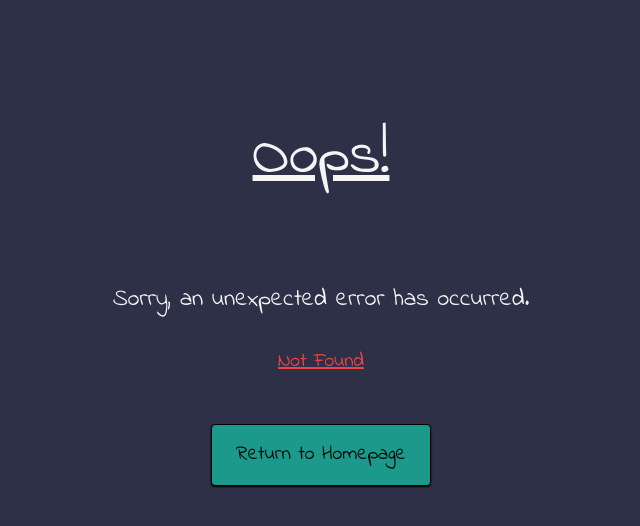
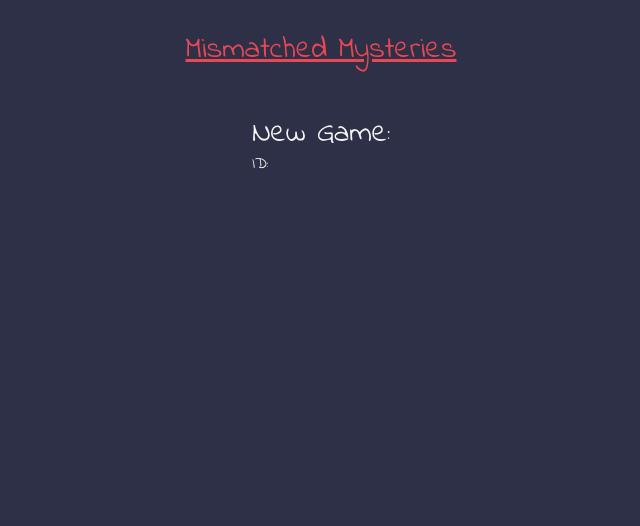
Before and after one commit to g-popp/MismatchMysteries, a React (Vite) app: page /newGame in a window 1280 px wide. Before the commit this address had no page. Shown: the top 526 px of the page, without its empty margins (319-959 px from the left). Built offline with nearby package versions, Linux system fonts and the light colour scheme.

Commit message:
Create Layout and NewGame component

```diff
--- /dev/null
+++ b/src/Layout.jsx
@@ -0,0 +1,27 @@
+import { useState } from 'react';
+import { Link, Outlet } from 'react-router-dom';
+
+const Layout = () => {
+    const headingColors = ['#FF9B71', '#1B998B', '#FFFD82', '#E84855'];
+    const randomColor =
+        headingColors[Math.floor(Math.random() * headingColors.length)];
+    const [color] = useState(randomColor);
+
+    console.log(color);
+    return (
+        <div className='flex flex-col p-8 items-center'>
+            <Link to='/'>
+                <h1
+                    className='text-3xl underline basis-4/5 text-center mb-12'
+                    style={{ color: color }}
+                >
+                    Mismatched Mysteries
+                </h1>
+            </Link>
+
+            <Outlet />
+        </div>
+    );
+};
+
+export default Layout;
--- a/src/routes/Home.jsx
+++ b/src/routes/Home.jsx
@@ -7,7 +7,10 @@ const Home = () => {
                 Mismatched Mysteries
             </h1>
             <div className='flex flex-col gap-14'>
-                <Link className='bg-[#FFFD82] text-black text-center text-xl py-4 px-6 border border-black rounded shadow-sm shadow-black'>
+                <Link
+                    to='newGame'
+                    className='bg-[#FFFD82] text-black text-center text-xl py-4 px-6 border border-black rounded shadow-sm shadow-black'
+                >
                     Start New Game
                 </Link>
                 <Link
--- /dev/null
+++ b/src/routes/NewGame.jsx
@@ -0,0 +1,10 @@
+const NewGame = () => {
+    return (
+        <div>
+            <h1 className='text-3xl'>New Game:</h1>
+            <h2>ID: </h2>
+        </div>
+    );
+};
+
+export default NewGame;
```
Also changed, not shown: src/main.jsx (+13 -2 lines).
